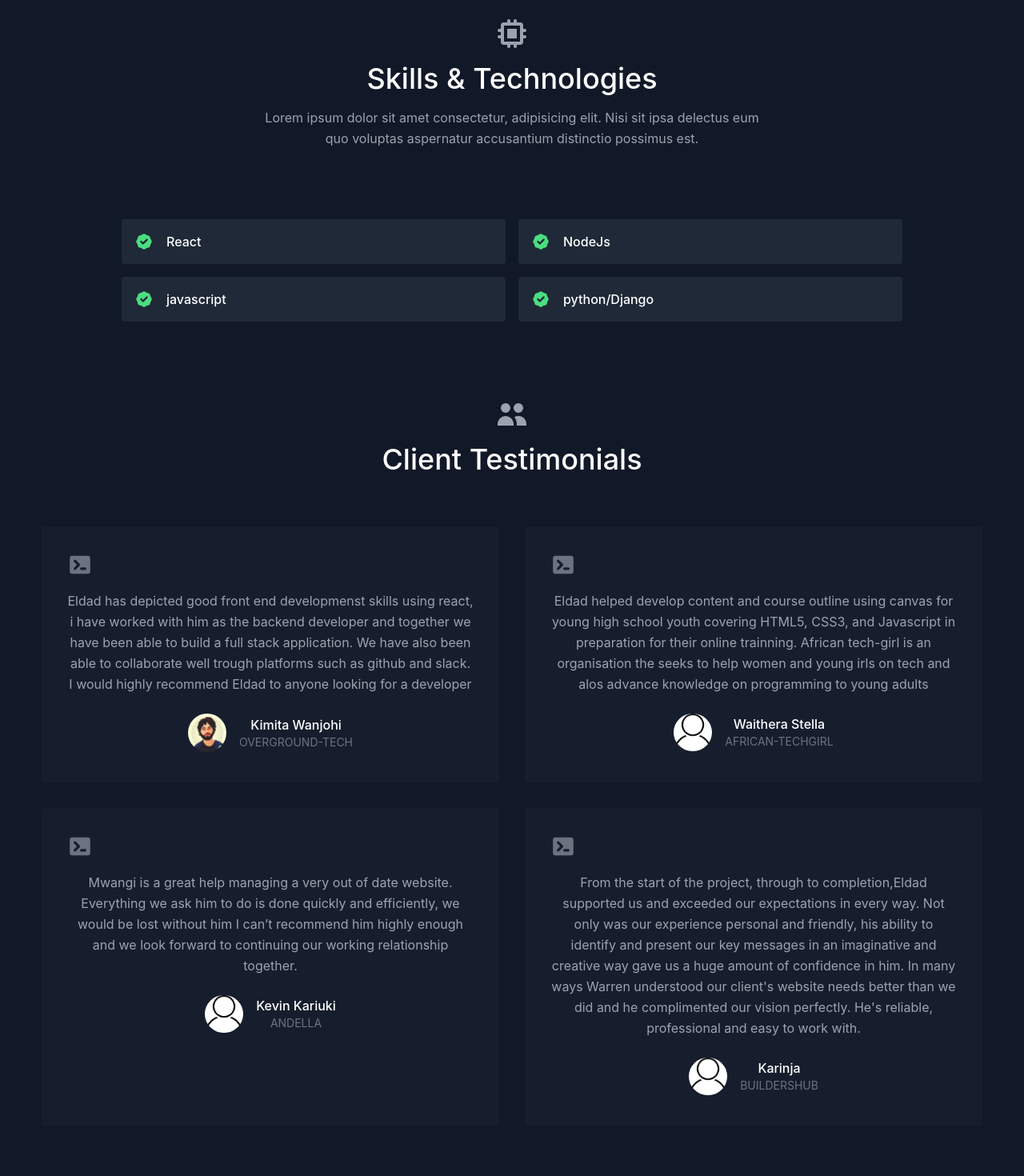
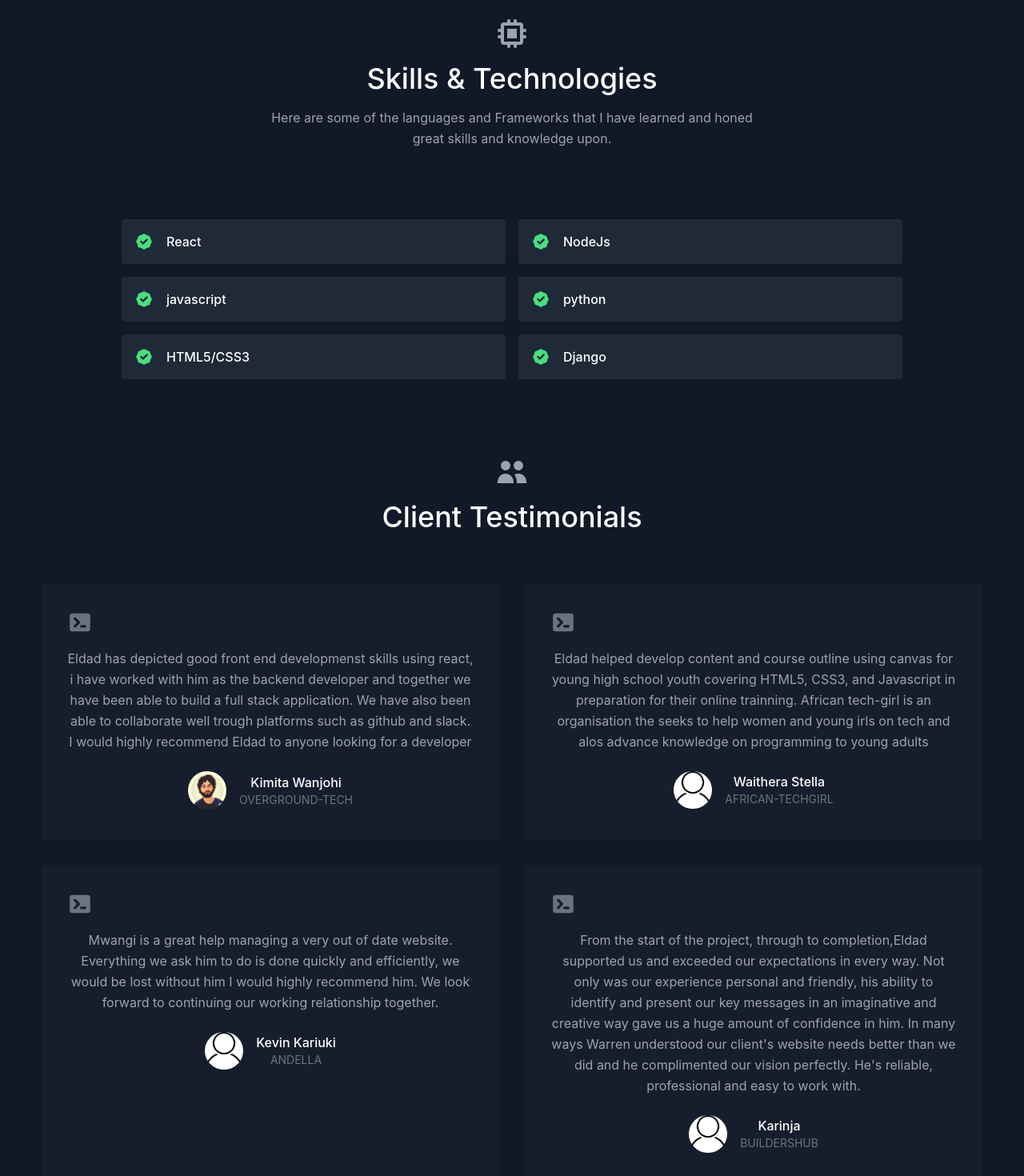
Before and after one commit to eldadmwangi/personal-portfolio., a React (Create React App) app: page /skills in a window 1280 px wide. Shown: the part 1760-3230 px from the top of the page at 80% size. Built offline with nearby package versions, Linux system fonts and the light colour scheme; the HTML template or start-up script is replaced by a standard one.

Commit message:
addes more skillls and rectified grammar

```diff
--- a/src/components/Contact.jsx
+++ b/src/components/Contact.jsx
@@ -81,7 +81,7 @@ function Contact() {
             Hire Me
           </h2>
           <p className="leading-relaxed mb-5">
-            Fell free to contact me by filling out this form. Also drop any
+            Feel free to contact me by filling out this form. Also drop any
             comments or feedback.
           </p>
           <div className="relative mb-4">
--- a/src/components/Skills.jsx
+++ b/src/components/Skills.jsx
@@ -12,9 +12,7 @@ function Skills() {
             Skills &amp; Technologies
           </h1>
           <p className="text-base leading-relaxed xl:w-2/4 lg:w-3/4 mx-auto">
-            Lorem ipsum dolor sit amet consectetur, adipisicing elit. Nisi sit
-            ipsa delectus eum quo voluptas aspernatur accusantium distinctio
-            possimus est.
+            Here are some of the languages and Frameworks that I have learned and honed great skills and knowledge upon.
           </p>
         </div>
         <div className="flex flex-wrap lg:w-4/5 sm:mx-auto sm:mb-2 -mx-2">
--- a/src/data.js
+++ b/src/data.js
@@ -48,7 +48,15 @@ export const skills = [
   },
   {
     id: 4,
-    name:"python/Django"
+    name:"python"
+  },
+  {
+    id:5,
+    name:"HTML5/CSS3"
+  },
+  {
+    id:6,
+    name:"Django"
   }
 ]
 
@@ -69,7 +77,7 @@ export const testimonials = [
   },
   {
     id: 3,
-    quote:" Mwangi is a great help managing a very out of date website. Everything we ask him to do is done quickly and efficiently, we would be lost without him  I can’t recommend him highly enough and we look forward to continuing our working relationship together. ",
+    quote:" Mwangi is a great help managing a very out of date website. Everything we ask him to do is done quickly and efficiently, we would be lost without him  I would highly recommend him. We look forward to continuing our working relationship together. ",
     image:'accounticon.png',
     name:"Kevin Kariuki",
     company:"Andella"
```
